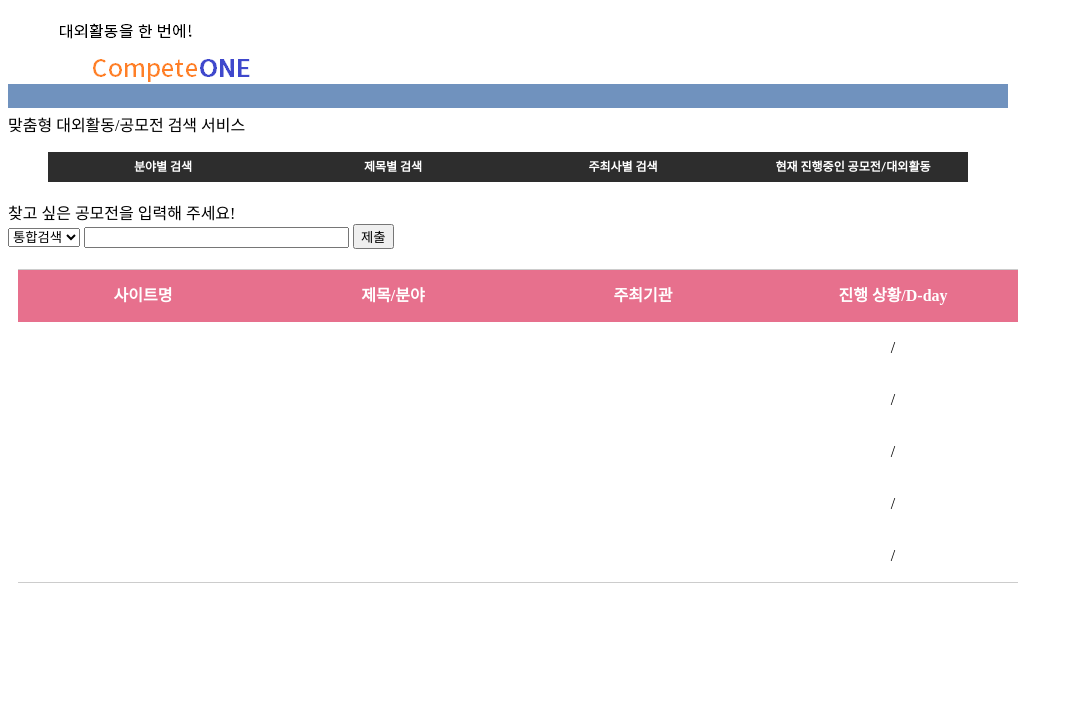
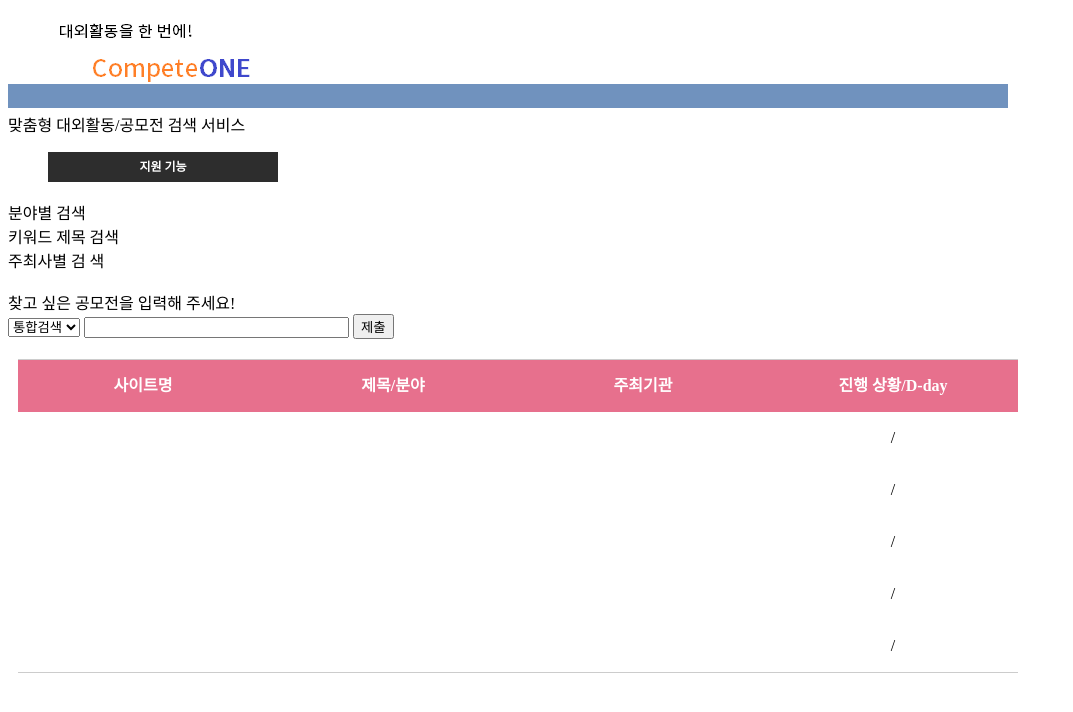
Before and after one commit to Open-Source-Programming-Team-4/team_project, a Flask app: template templates/main.html in a window 1280 px wide. Shown: the top 712 px of the page, without its empty margins (0-1073 px from the left). Run offline with Flask 2, Linux system fonts and the light colour scheme; the template is opened without the code that fills it, so the values that code supplies are empty.

Commit message:
menu modified

```diff
--- a/templates/main.html
+++ b/templates/main.html
@@ -12,12 +12,15 @@
 			<div class="center">
 				<nav id="MenuBar">
 					<ul>
-						<li><a class="menu">분야별 검색</a></li>
-						<li><a class="menu">제목별 검색</a></li>
-						<li><a class="menu">주최사별 검색</a></li>
-						<li><a class="menu">현재 진행중인 공모전/대외활동</a></li>
+						<li><a class="menu">지원 기능</li>
 					</ul>
+
 				</nav>
+
+			<br>
+			분야별 검색<br>키워드 제목 검색<br>주최사별 검
+			색
+
 			<div class="contents" id="contents-list">
 
 			</div>
```
